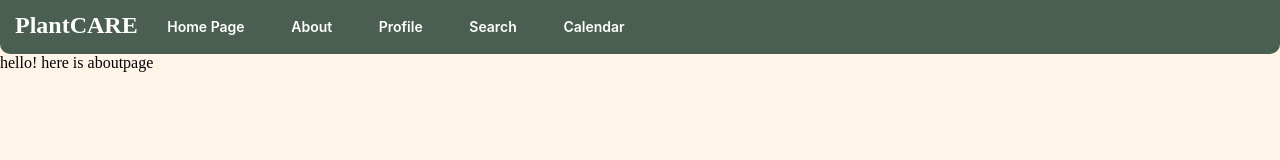
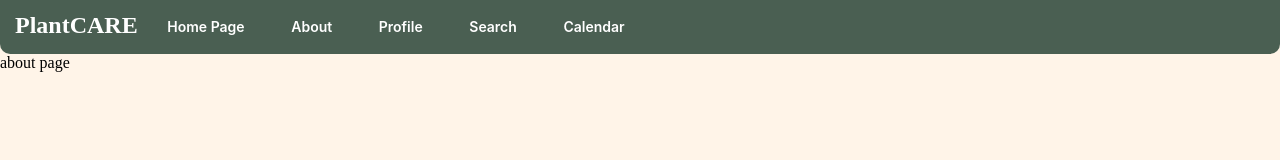
Before and after one commit to essence-666/fontend-project, a Next.js app: page /about in a window 1280 px wide. Shown: the top 160 px of the page. Built offline with nearby package versions, Linux system fonts and the light colour scheme.

Commit message:
feat(pages and css): add css to all pages and fix routes for pages

```diff
--- a/src/app/about/page.tsx
+++ b/src/app/about/page.tsx
@@ -1,7 +1,7 @@
-import React from "react";
+import styles from "../styles/about.module.css";
 
 const aboutPage = () => {
-  return <div> hello! here is aboutpage </div>;
+  return <div> about page </div>;
 };
 
 export default aboutPage;
--- a/src/app/calendar/page.tsx
+++ b/src/app/calendar/page.tsx
@@ -1,4 +1,4 @@
-import React from "react";
+import styles from "../styles/calendar.module.css";
 
 const calendarPage = () => {
   return <div> hello! here is calendar </div>;
--- a/src/app/page.tsx
+++ b/src/app/page.tsx
@@ -1,3 +1,5 @@
+import styles from "./styles/mainpage.module.css";
+
 export default function Home() {
   return <div> home page </div>;
 }
--- a/src/app/search/page.tsx
+++ b/src/app/search/page.tsx
@@ -1,3 +1,5 @@
+import styles from "../styles/search.module.css";
+
 const searchPage = () => {
   return <div> search aboutpage page </div>;
 };
```
Also changed, not shown: src/app/profile/page.tsx (+5 -3 lines), src/app/styles/about.module.css (added), src/app/styles/calendar.module.css (added), src/app/styles/mainpage.module.css (added), src/app/styles/profile.module.css (added), src/app/styles/search.module.css (added).
